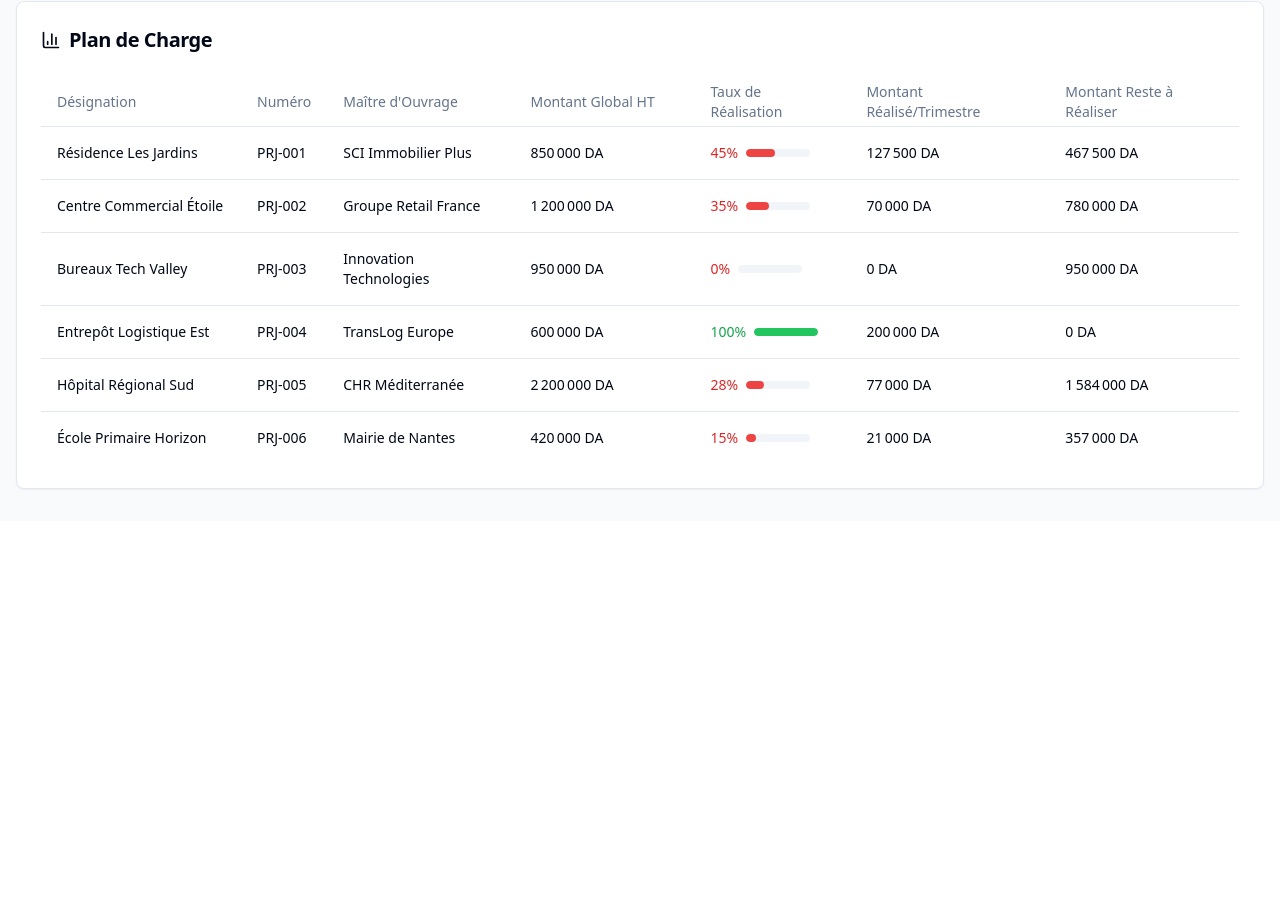
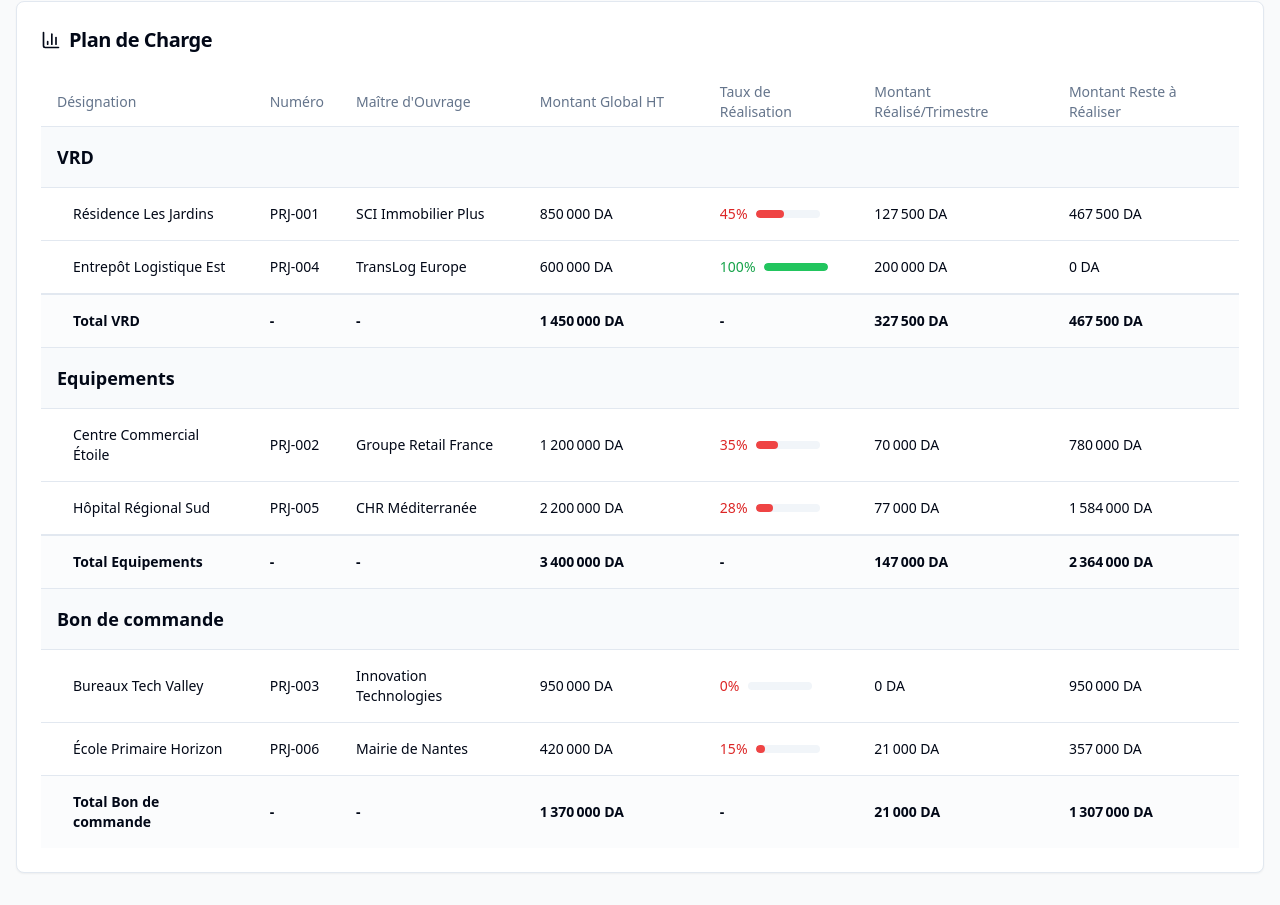
Before and after one commit to SaraBrit/chantier-kanban-pilot, a React (Vite) app: page / in a window 1280 px wide. Shown: the part 900-1805 px from the top of the page. Before the commit the page ends 1421 px from the top, so only its background shows below. Built offline with nearby package versions, Linux system fonts and the light colour scheme.

Commit message:
Add summary rows to Plan de Charge
Add summary rows for Equipements, VRD, and Bon de Commande to the Plan de Charge table. These rows will display the sum of Montant Globale, Montant Réalisé/Trimestre, and Montant Reste à Réaliser for each category.

```diff
--- a/src/components/PlanDeChargeTable.tsx
+++ b/src/components/PlanDeChargeTable.tsx
@@ -1,3 +1,4 @@
+import React from "react";
 import { Project } from "@/types/project";
 import { Card, CardContent, CardHeader, CardTitle } from "@/components/ui/card";
 import { Table, TableBody, TableCell, TableHead, TableHeader, TableRow } from "@/components/ui/table";
@@ -8,6 +9,15 @@ interface PlanDeChargeTableProps {
 }
 
 export const PlanDeChargeTable = ({ projects }: PlanDeChargeTableProps) => {
+  // Grouper les projets par catégorie
+  const projectsByCategory = projects.reduce((acc, project) => {
+    if (!acc[project.category]) {
+      acc[project.category] = [];
+    }
+    acc[project.category].push(project);
+    return acc;
+  }, {} as Record<string, Project[]>);
+
   // Calcul des données pour chaque projet
   const calculateProjectData = (project: Project) => {
     const montantGlobal = project.budget;
@@ -29,6 +39,18 @@ export const PlanDeChargeTable = ({ projects }: PlanDeChargeTableProps) => {
       montantResteARealiser,
       montantParTrimestre
     };
+  };
+
+  // Calcul des totaux pour une catégorie
+  const calculateCategoryTotals = (categoryProjects: Project[]) => {
+    return categoryProjects.reduce((totals, project) => {
+      const data = calculateProjectData(project);
+      return {
+        montantGlobal: totals.montantGlobal + data.montantGlobal,
+        montantParTrimestre: totals.montantParTrimestre + data.montantParTrimestre,
+        montantResteARealiser: totals.montantResteARealiser + data.montantResteARealiser
+      };
+    }, { montantGlobal: 0, montantParTrimestre: 0, montantResteARealiser: 0 });
   };
 
   const formatCurrency = (amount: number) => {
@@ -73,11 +95,24 @@ export const PlanDeChargeTable = ({ projects }: PlanDeChargeTableProps) => {
               </TableRow>
             </TableHeader>
             <TableBody>
-              {projects.map((project) => {
+              {Object.entries(projectsByCategory).map(([category, categoryProjects]) => {
+                const categoryTotals = calculateCategoryTotals(categoryProjects);
+
+                return (
+                  <React.Fragment key={category}>
+                    {/* En-tête de catégorie */}
+                    <TableRow className="bg-muted/50">
+                      <TableCell className="font-bold text-lg" colSpan={7}>
+                        {category}
+                      </TableCell>
+                    </TableRow>
+
+                    {/* Projets de la catégorie */}
+                    {categoryProjects.map((project) => {
                       const data = calculateProjectData(project);
                       return (
                         <TableRow key={project.id}>
-                    <TableCell className="font-medium">{project.name}</TableCell>
+                          <TableCell className="font-medium pl-8">{project.name}</TableCell>
                           <TableCell>{project.id}</TableCell>
                           <TableCell>{project.client}</TableCell>
                           <TableCell>{formatCurrency(data.montantGlobal)}</TableCell>
@@ -99,6 +134,20 @@ export const PlanDeChargeTable = ({ projects }: PlanDeChargeTableProps) => {
                         </TableRow>
                       );
                     })}
+
+                    {/* Ligne de total pour la catégorie */}
+                    <TableRow className="bg-accent/30 border-t-2 font-semibold">
+                      <TableCell className="font-bold pl-8">Total {category}</TableCell>
+                      <TableCell>-</TableCell>
+                      <TableCell>-</TableCell>
+                      <TableCell className="font-bold">{formatCurrency(categoryTotals.montantGlobal)}</TableCell>
+                      <TableCell>-</TableCell>
+                      <TableCell className="font-bold">{formatCurrency(categoryTotals.montantParTrimestre)}</TableCell>
+                      <TableCell className="font-bold">{formatCurrency(categoryTotals.montantResteARealiser)}</TableCell>
+                    </TableRow>
+                  </React.Fragment>
+                );
+              })}
             </TableBody>
           </Table>
         </div>
--- a/src/pages/Index.tsx
+++ b/src/pages/Index.tsx
@@ -26,7 +26,8 @@ const Index = () => {
       endDate: "2024-12-30",
       budget: 850000,
       spent: 320000,
-      progress: 45
+      progress: 45,
+      category: "VRD"
     },
     {
       id: "PRJ-002",
@@ -42,7 +43,8 @@ const Index = () => {
       endDate: "2025-06-15",
       budget: 1200000,
       spent: 480000,
-      progress: 35
+      progress: 35,
+      category: "Equipements"
     },
     {
       id: "PRJ-003",
@@ -58,7 +60,8 @@ const Index = () => {
       endDate: "2025-03-31",
       budget: 950000,
       spent: 0,
-      progress: 0
+      progress: 0,
+      category: "Bon de commande"
     },
     {
       id: "PRJ-004",
@@ -74,7 +77,8 @@ const Index = () => {
       endDate: "2024-05-30",
       budget: 600000,
       spent: 580000,
-      progress: 100
+      progress: 100,
+      category: "VRD"
     },
     {
       id: "PRJ-005",
@@ -90,7 +94,8 @@ const Index = () => {
       endDate: "2025-12-20",
       budget: 2200000,
       spent: 890000,
-      progress: 28
+      progress: 28,
+      category: "Equipements"
     },
     {
       id: "PRJ-006",
@@ -106,7 +111,8 @@ const Index = () => {
       endDate: "2024-11-15",
       budget: 420000,
       spent: 125000,
-      progress: 15
+      progress: 15,
+      category: "Bon de commande"
     }
   ];
 
--- a/src/types/project.ts
+++ b/src/types/project.ts
@@ -13,6 +13,7 @@ export interface Project {
   budget: number;
   spent: number;
   progress: number;
+  category: 'Equipements' | 'VRD' | 'Bon de commande';
 }
 
 export interface Task {
```
Lines whose indentation alone changed are shown as unchanged.
